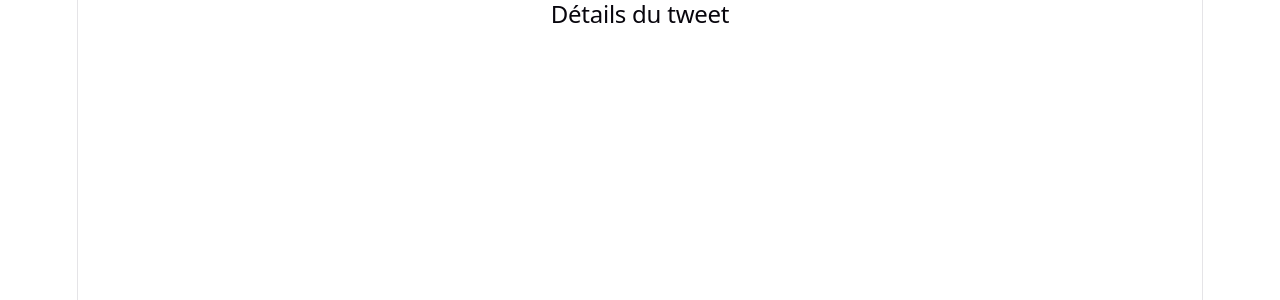
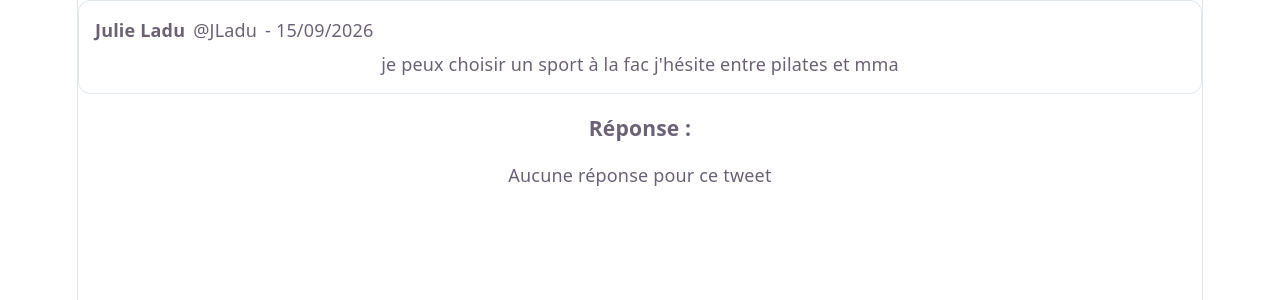
Before and after one commit to kellyyyx/Projet-individuel-tech-du-web-xyz-, a React (Vite) app: page /tweets/297b391f-7d71-493a-8a67-deab7fe2027e in a window 1280 px wide. Shown: the top 300 px of the page. Built offline with nearby package versions, Linux system fonts and the light colour scheme.

Commit message:
Affichage d'un tweet et de ses réponses. Ajout d'un paramètre au type Tweet. Ajout dans TweetDetailsPage d'une recherche de tweet et de ses réponses si il y en a. Ajout d'une propriété optionnelle linkToDetails à TweetPreview

```diff
--- a/src/components/TweetPreview.tsx
+++ b/src/components/TweetPreview.tsx
@@ -6,10 +6,11 @@ import { Link } from 'react-router-dom';
 
 type TweetPreviewProps = {
  tweet: Tweet;
+ linkToDetail?: boolean;
 };
 
 
-export const TweetPreview =  ({ tweet }: TweetPreviewProps): React.ReactNode => {
+export const TweetPreview =  ({ tweet, linkToDetail = true }: TweetPreviewProps): React.ReactNode => {
    const [ContenuDeplie, setContenuDeplie] = useState(false);
 
 
@@ -42,6 +43,7 @@ export const TweetPreview =  ({ tweet }: TweetPreviewProps): React.ReactNode =>
 
            </div>
            {tweet.image && (
+                linkToDetail ? (
                     <Link to={`/tweets/${tweet.id}`}>
                         <img
                             src = {tweet.image.url}
@@ -49,8 +51,9 @@ export const TweetPreview =  ({ tweet }: TweetPreviewProps): React.ReactNode =>
                             className="tweetImage"
                         />
                     </Link>
-
-
+                ) : (
+                    <img src={tweet.image.url} alt={tweet.image.alt} />
+                )
            )}
 
 
@@ -62,9 +65,14 @@ export const TweetPreview =  ({ tweet }: TweetPreviewProps): React.ReactNode =>
                    {ContenuDeplie ? "Voir moins" : "Voir plus"}
                </button>
            )}
+
+           {linkToDetail && (
                 <div className="lienDiscussion">
                     <Link to={`/tweets/${tweet.id}`}> Voir la discussion </Link>
                 </div>
+
+           )}
+
        </article>
    );
 };
--- a/src/data/tweets.ts
+++ b/src/data/tweets.ts
@@ -8,6 +8,7 @@ export const tweets: Array<Tweet> = [
         authorHandle: "JSirat",
         content: "Ma soeur est pâtissière elle voulait pas me faire de gâteau du coup j'ai commandé chez elle avec un faux compte jss aller le chercher, elle pensait que le client avait annulé le soir j'ai été chez elle et j'ai mangé le gâteau",
         createdAt: "2024-06-02T09:12:00.000Z",
+        parentId: "1",
     },
     {
         id: "7c9e6679-7425-40de-944b-e07fc1f90ae7",
@@ -33,6 +34,7 @@ export const tweets: Array<Tweet> = [
         authorHandle: "MAvede",
         content: "J'ai demandé à mon shab pk il notait pas le cours il m'a dit Jsuis TDAH",
         createdAt: "2024-08-02T13:14:00.000Z",
+        parentId: "2",
     },
     {
         id: "b54d51a0-8c77-468e-8112-0e2cb49c1c7e",
--- a/src/pages/TweetDetailsPage.tsx
+++ b/src/pages/TweetDetailsPage.tsx
@@ -1,5 +1,40 @@
 import React from 'react';
+import { useParams, Link } from 'react-router-dom';
+import { tweets } from '../data/tweets';
+import { TweetPreview } from '../components/TweetPreview';
+import { TweetList } from '../components/TweetsList';
+
 
 export const TweetDetailsPage = (): React.ReactNode => {
-  return <h2>Détails du tweet</h2>;
+    //récupération de l'id avec useParams
+    const { id } = useParams<{ id: string }>();
+
+    // Recherche du tweet avec son id
+    const tweetPrincipal = tweets.find((tweet) => tweet.id === id);
+
+    if (!tweetPrincipal) {
+        return (
+            <main>
+                <p> Ce tweet n'existe pas </p>
+                <Link to="/"> Retour à l'accueil </Link>
+            </main>
+        );
+    }
+
+    // Recherche des réponses du tweet
+    const reponses = tweets.filter((tweet) => tweet.parentId === id);
+
+    return (
+        <main>
+            <TweetPreview tweet={tweetPrincipal} linkToDetail={false} />
+
+            <h3> Réponse : </h3>
+
+            {reponses.length > 0 ? (
+                <TweetList tweets={reponses} />
+            ) : (
+                <p> Aucune réponse pour ce tweet </p>
+            )}
+        </main>
+    );
 };
--- a/src/pages/TweetsMasterPage.tsx
+++ b/src/pages/TweetsMasterPage.tsx
@@ -4,10 +4,13 @@ import { TweetList } from '../components/TweetsList';
 
 
 export const TweetsMasterPage = (): React.ReactNode => {
+
+    const TweetsPremierNiveau = tweets.filter(tweet => !tweet.parentId);
+
     return (
         <main>
             <h1>Fil d'actualité</h1>
-            <TweetList tweets={tweets}/>
+            <TweetList tweets={TweetsPremierNiveau}/>
         </main>
     );
 };
--- a/src/types/Tweet.ts
+++ b/src/types/Tweet.ts
@@ -7,5 +7,6 @@ export type Tweet = {
     content: string,
     image? : TweetImage,
     createdAt: string,
+    parentId?: string,
 
 };
```
Lines whose indentation alone changed are shown as unchanged.
